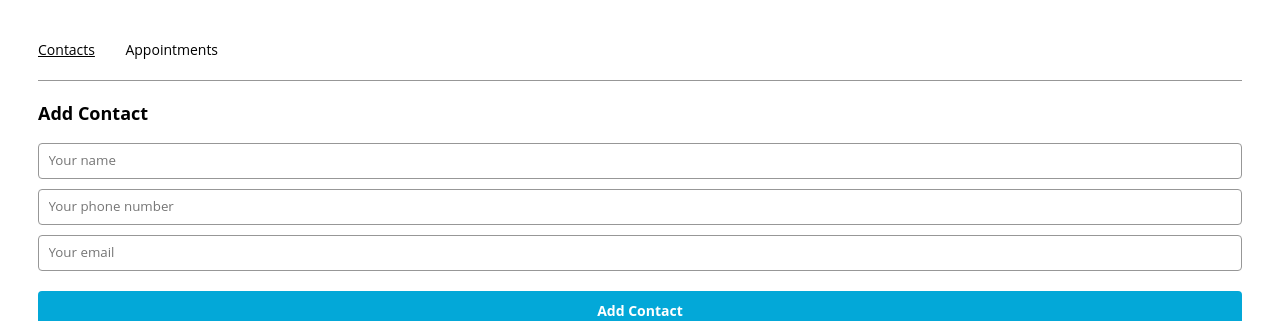
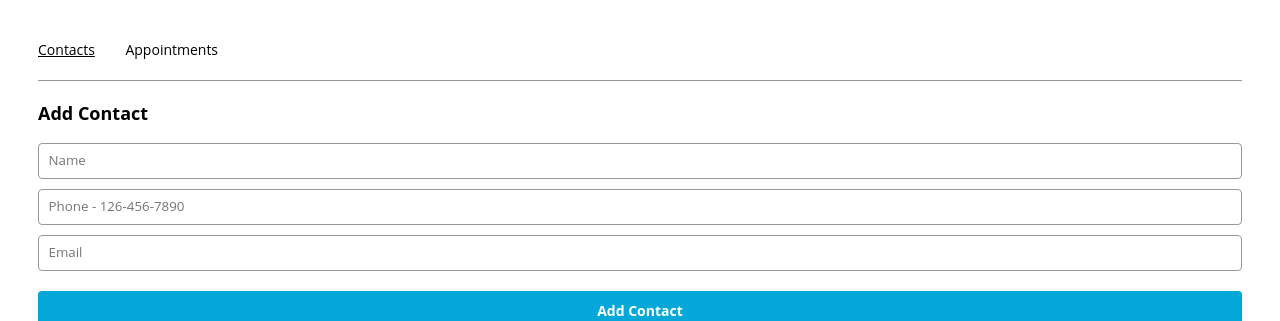
Before and after one commit to Jamesllllllllll/Appointment-Planner, a React (Create React App) app: page /contacts in a window 1280 px wide. Shown: the top 321 px of the page. Built offline with nearby package versions, Linux system fonts and the light colour scheme.

Commit message:
contact aria-labels and placeholders

```diff
--- a/src/components/contactForm/ContactForm.js
+++ b/src/components/contactForm/ContactForm.js
@@ -17,8 +17,8 @@ export const ContactForm = ({
       value={name}
       onChange={setName}
       type="text"
-      aria-label="Your name"
-      placeholder="Your name"
+      aria-label="Contact name"
+      placeholder="Name"
       style={{ color: duplicate }}
       ref={inputRef}
     />
@@ -27,15 +27,15 @@ export const ContactForm = ({
       onChange={setPhone}
       type="tel"
       pattern="[(]?[0-9]{3}[-)]?\s[0-9]{3}[-]?\s[0-9]{4}"
-      aria-label="Your phone number"
-      placeholder="Your phone number"
+      aria-label="Contact phone number"
+      placeholder="Phone - 126-456-7890"
     />
     <input
       value={email}
       onChange={setEmail}
       type="email"
-      aria-label="Your email"
-      placeholder="Your email"
+      aria-label="Contact email address"
+      placeholder="Email"
     />
     <input type="submit" value="Add Contact" />
   </form></>
```
